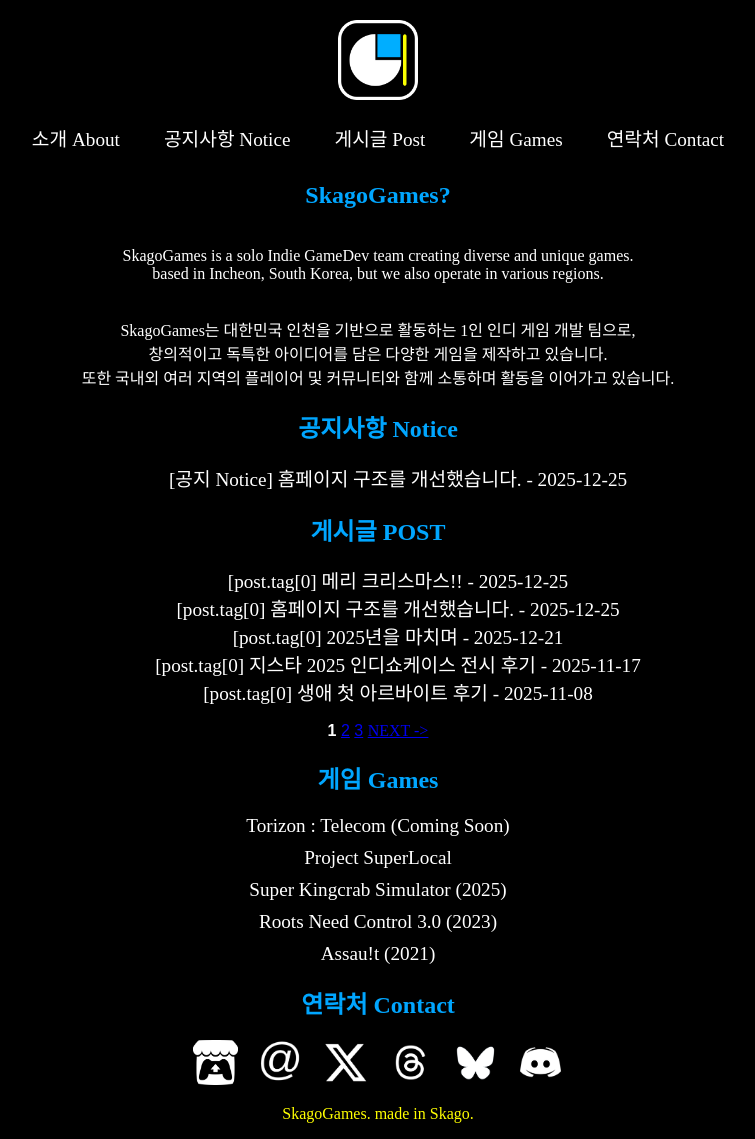
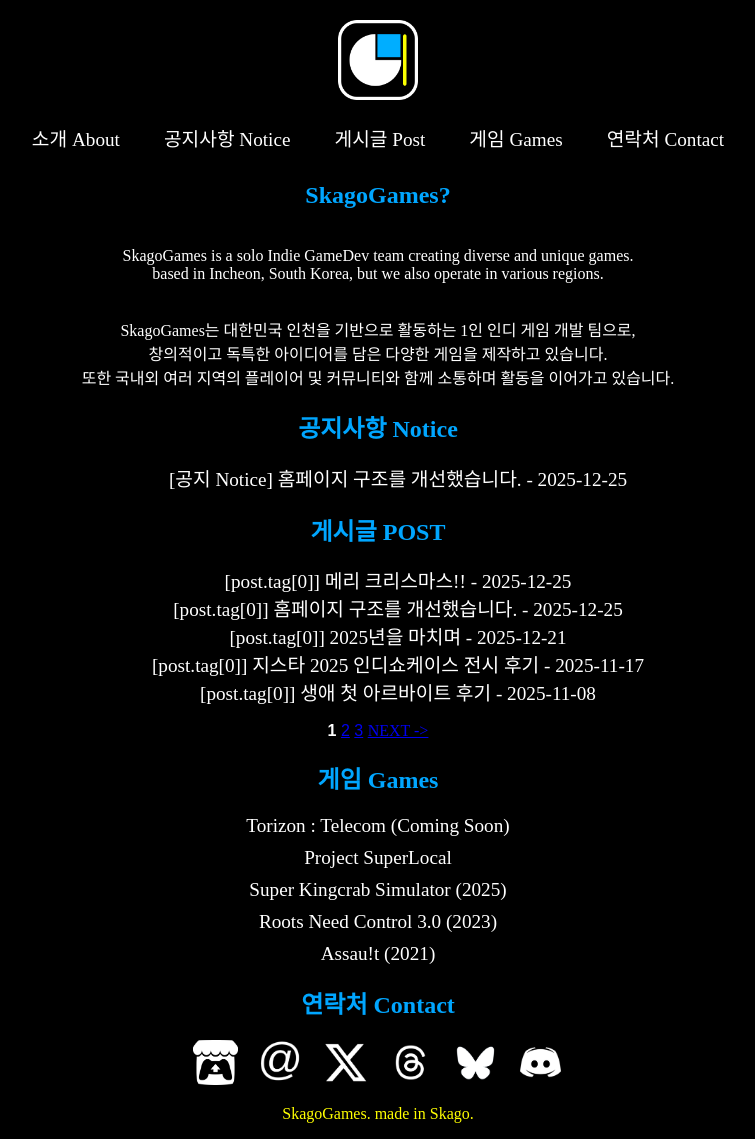
Before and after one commit to ApexNAM/ApexNAM.github.io, a Jekyll site: the page built from index.html, in a window 1280 px wide and 1139 px high. Shown: the whole window, without its empty margins (262-1017 px from the left). Built offline with Jekyll 4.4.1, drawn with Linux system fonts in a browser that asks for light colours; some web fonts are replaced; the list of posts is cut into pages by our own code.

Commit message:
진짜 다시 수정;;

```diff
--- a/index.html
+++ b/index.html
@@ -67,7 +67,7 @@
             <ul>
                 {% for post in paginator.posts %}
                     <p class="game-list center_font">
-                        <a href="{{ post.url }}">[post.tag[0] {{ post.title }}<span> - {{ post.date | date: "%Y-%m-%d" }}</span></a>
+                        <a href="{{ post.url }}">[post.tag[0]] {{ post.title }}<span> - {{ post.date | date: "%Y-%m-%d" }}</span></a>
                     </p>
                 {% endfor %}
             </ul>
```
